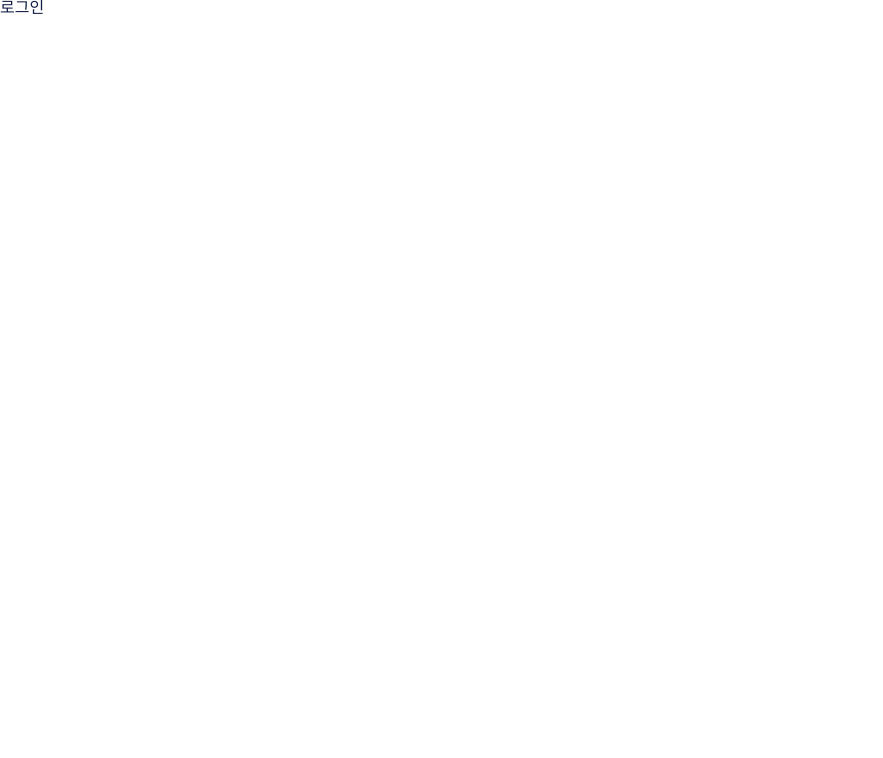
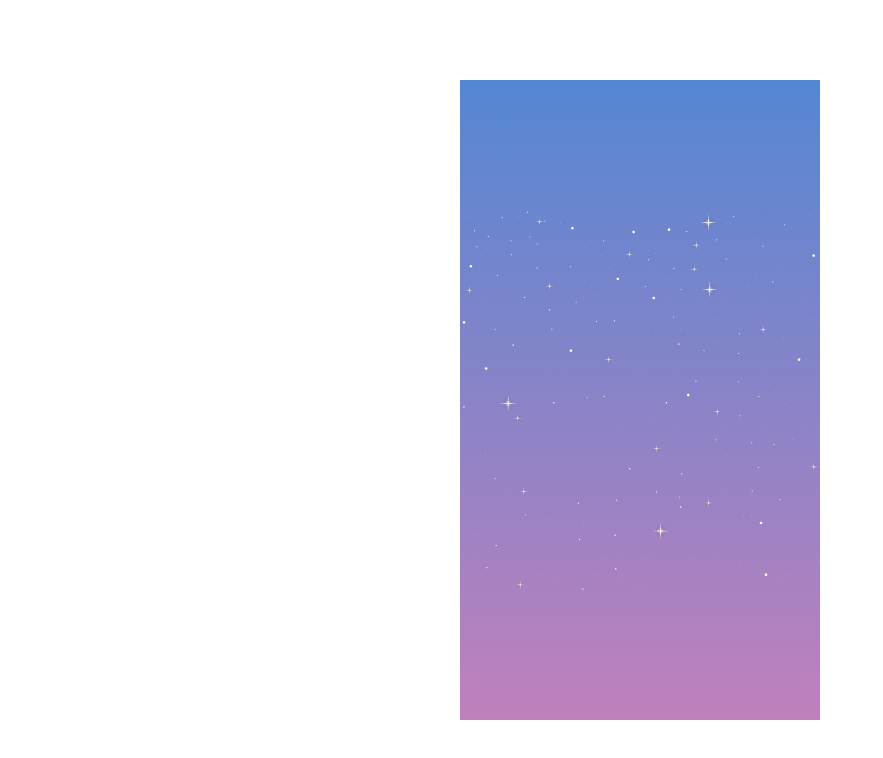
Before and after one commit to moon1324/project-oneul, a React (Create React App) app in the folder client/: page /logIn in a window 1280 px wide. Shown: the top 758 px of the page, without its empty margins (0-883 px from the left). Built offline with nearby package versions, Linux system fonts and the light colour scheme; a web font is replaced by a local one.

Commit message:
feat: add divs in LogIn.js, add styles in style.js

```diff
--- a/client/src/pages/logIn/LogIn.js
+++ b/client/src/pages/logIn/LogIn.js
@@ -1,7 +1,18 @@
 import React from "react";
+import S from "./style";
 
 const LogIn = () => {
-    return <div>로그인</div>;
+    return (
+        <S.Background>
+            <S.Wrapper>
+                <S.Twincle>
+                    <div className="logo-wrapper"></div>
+                    <div className="login-form"></div>
+                    <div className="to-SignUp"></div>
+                </S.Twincle>
+            </S.Wrapper>
+        </S.Background>
+    );
 };
 
 export default LogIn;
--- a/client/src/pages/logIn/style.js
+++ b/client/src/pages/logIn/style.js
@@ -0,0 +1,32 @@
+import styled from "styled-components";
+import theme from "../../global/theme";
+import { flexCenter, flexCenterColumn } from "../../global/common";
+
+const S = {};
+
+S.Background = styled.div`
+    width: 100%;
+    height: 100vh;
+    background-color: ${theme.PALETTE.white};
+    ${flexCenter}
+`;
+
+S.Wrapper = styled.div`
+    width: 360px;
+    height: 640px;
+    background-image: linear-gradient(
+        to bottom,
+        ${theme.PALETTE.skyblue},
+        ${theme.PALETTE.pink}
+    );
+    ${flexCenterColumn}
+`;
+
+S.Twincle = styled.div`
+    background-image: url(${process.env.PUBLIC_URL}/global/images/twincle.png);
+    width: 100%;
+    height: 60%;
+    ${flexCenterColumn}
+`;
+
+export default S;
```
